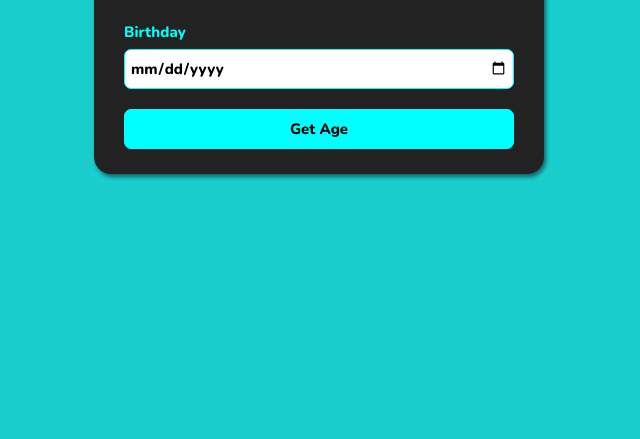
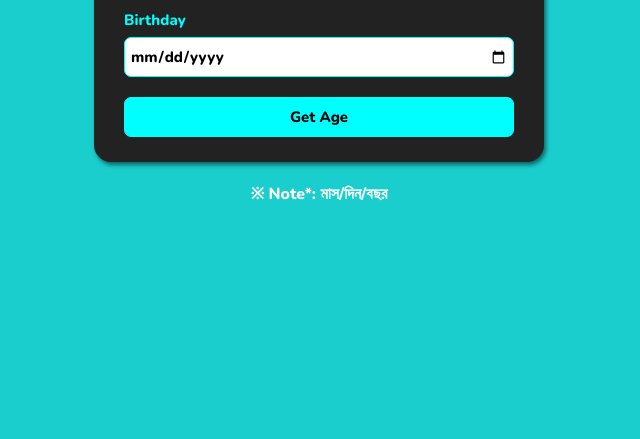
Before and after one commit to basharo9/age-calculator, a plain HTML site: page index.html in a window 1280 px wide. Shown: the part 361-800 px from the top of the page, without its empty margins (321-961 px from the left). Drawn offline with nearby package versions, Linux system fonts and the light colour scheme.

Commit message:
note added

```diff
--- a/index.html
+++ b/index.html
@@ -32,6 +32,7 @@
               <button type="button" class="btn-submit" onclick="calculateAgr()">Get Age</button>
            </div>
        </form>
+       <h4>※ Note*: মাস/দিন/বছর</h4>
 
     </div>
 
```
